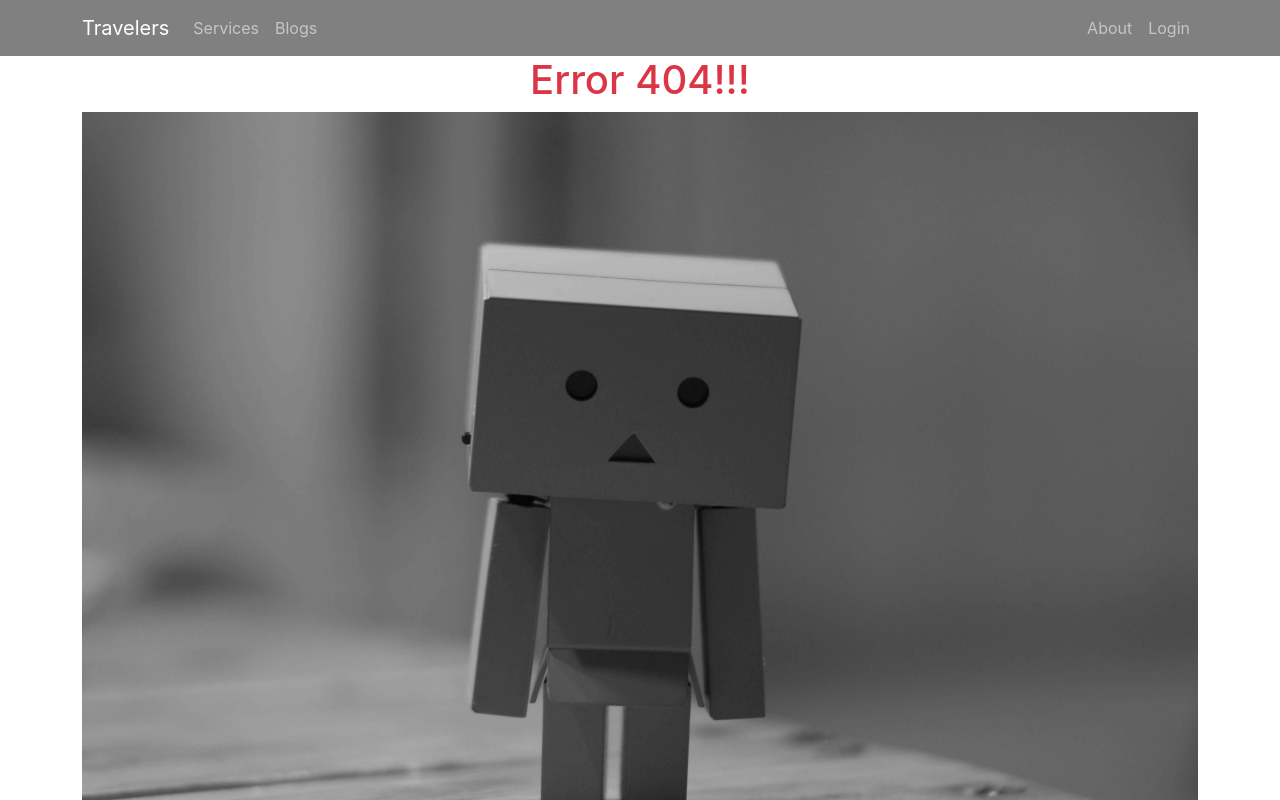
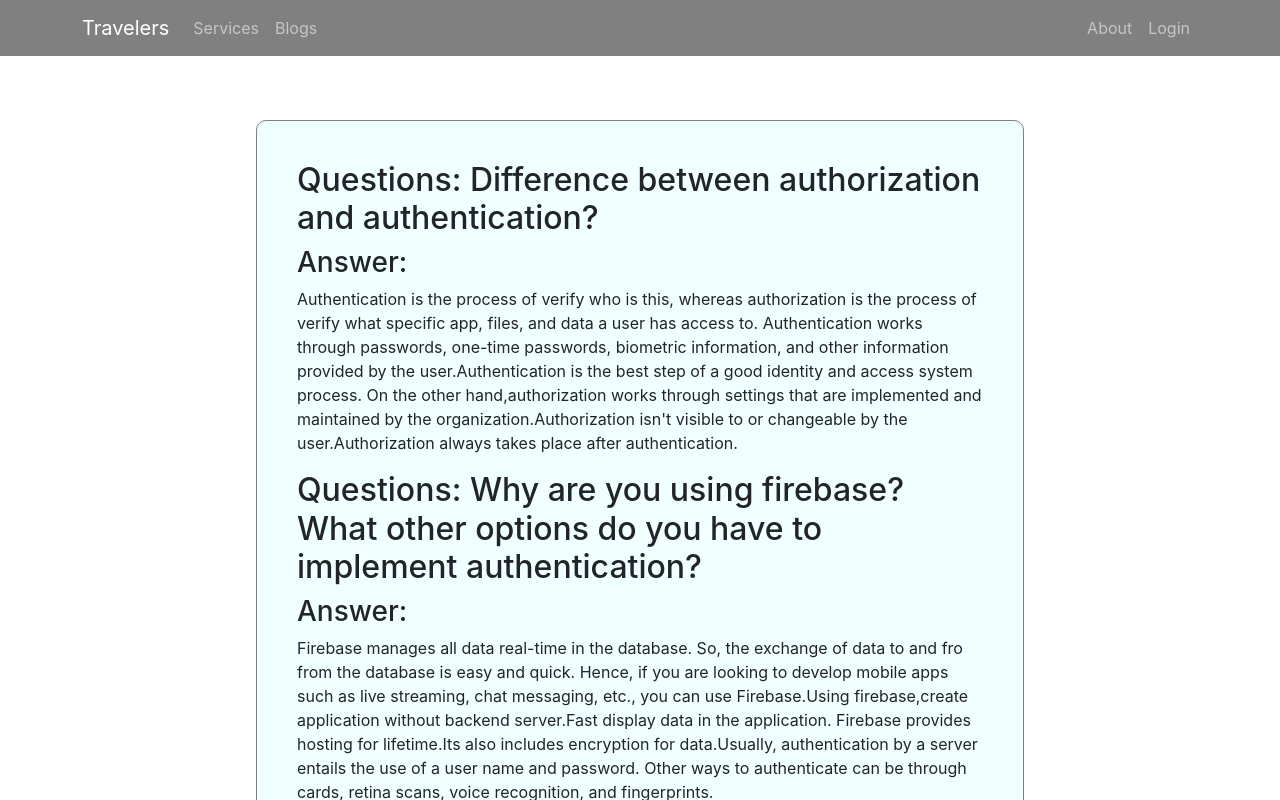
Before and after one commit to mriduldas07/travel-agensy-react, a React (Create React App) app: page /blogs in a window 1280 px wide. Shown: the top 800 px of the page. Built offline with nearby package versions, Linux system fonts and the light colour scheme; no server answers.

Commit message:
blogs page

```diff
--- a/src/App.js
+++ b/src/App.js
@@ -11,6 +11,7 @@ import Login from './Pages/Login/Login';
 import Register from './Pages/Register/Register';
 import Services from './Pages/Home/Services/Services';
 import RequiredAuth from './Pages/RequiredAuth/RequiredAuth';
+import Blogs from './Pages/Blogs/Blogs';
 
 function App() {
   return (
@@ -24,6 +25,7 @@ function App() {
             <CheckOut></CheckOut>
           </RequiredAuth>
         }></Route>
+        <Route path='/blogs' element={<Blogs></Blogs>}></Route>
         <Route path='/about' element={<About></About>}></Route>
         <Route path='/login' element={<Login></Login>}></Route>
         <Route path='/register' element={<Register></Register>}></Route>
--- /dev/null
+++ b/src/Pages/Blogs/Blogs.css
@@ -0,0 +1,9 @@
+.blogs{
+    background-color: azure;
+    width: 60%;
+    padding: 40px;
+    margin: auto;
+    margin-top: 5%;
+    border: 1px solid gray;
+    border-radius: 10px;
+}
--- /dev/null
+++ b/src/Pages/Blogs/Blogs.js
@@ -0,0 +1,25 @@
+import React from 'react';
+import './Blogs.css';
+
+const Blogs = () => {
+    return (
+        <div>
+            <div className='blogs'>
+            <h2>Questions:  Difference between authorization and authentication?</h2>
+            <h3>Answer: </h3>
+            <p>Authentication is the process of verify who is this, whereas authorization is the process of verify what specific app, files, and data a user has access to.
+            Authentication works through passwords, one-time passwords, biometric information, and other information provided by the user.Authentication is the  best step of a good identity and access system process.
+            On the other hand,authorization works through settings that are implemented and maintained by the organization.Authorization isn't visible to or changeable by the user.Authorization always takes place after authentication.
+            </p>
+            <h2>Questions: Why are you using firebase? What other options do you have to implement authentication?</h2>
+            <h3>Answer: </h3>
+            <p>Firebase manages all data real-time in the database. So, the exchange of data to and fro from the database is easy and quick. Hence, if you are looking to develop mobile apps such as live streaming, chat messaging, etc., you can use Firebase.Using firebase,create application without backend server.Fast display data in the application. Firebase provides hosting for lifetime.Its also includes encryption for data.Usually, authentication by a server entails the use of a user name and password. Other ways to authenticate can be through cards, retina scans, voice recognition, and fingerprints.</p>
+            <h2>Questions:What other services does firebase provide other than       authentication?</h2>
+            <h3>Answer: </h3>
+            <p>Firebase provide Local Emulator Suite.The Firebase Local Emulator Suite is a set of advance tools for developers looking to build and test apps locally using Cloud firebase, realtime database, cloud,cloud functions, and firebase Hosting. It provides a rich user interface to help you get running and prototyping quickly.In addition, firebase provides realtime database.This type of database is cloud-hosted database.In realtime database data is stored as JSON and synchronized in realtime to every client.Moreover, it provides fireStore and it is flexible, scalable DB for mobile,web, and server development.Firebase provides hosting.It is production-grade web content hosting for developers.Firebase also used for cloud functions that is a serverless framework that lets you automatically run backend code in response to events.</p>
+        </div>
+        </div>
+    );
+};
+
+export default Blogs;
```
